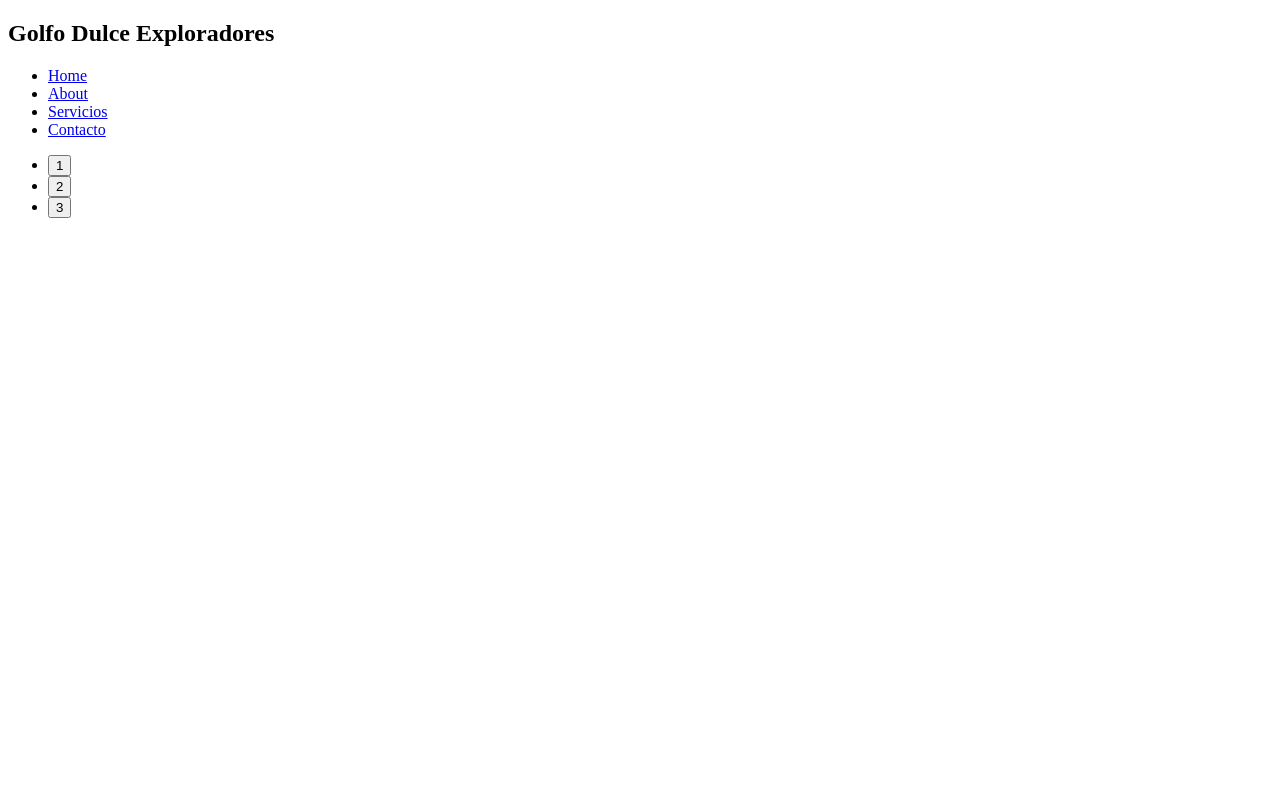
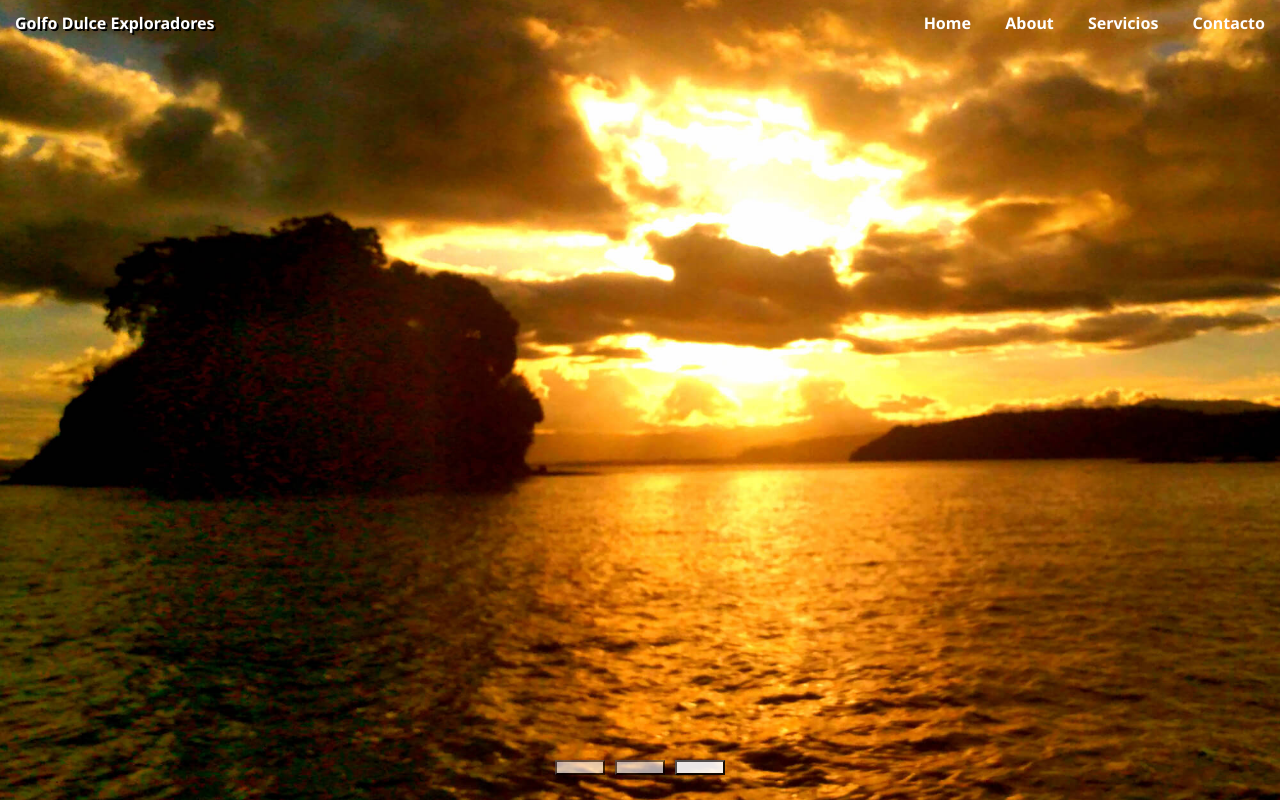
Before and after one commit to juulio/golfo-dulce-exploradores, a plain HTML site: page index.html in a window 1280 px wide. Drawn offline with nearby package versions, Linux system fonts and the light colour scheme; the site is published under a folder, as on GitHub Pages, so addresses that start at the root find nothing; placeholder pictures from the web are drawn by us.

Commit message:
Updating css paths

```diff
--- a/index.html
+++ b/index.html
@@ -8,8 +8,8 @@
   <meta name="description" content="Golfo Dulce Exploradores">
   <meta name="author" content="Golf Dulce Exploradores">
   <meta name="viewport" content="width=device-width, initial-scale=1">
-  <link rel="stylesheet" href="/css/slick.css">
-  <link rel="stylesheet" href="/css/styles.css">
+  <link rel="stylesheet" href="./css/slick.css">
+  <link rel="stylesheet" href="./css/styles.css">
 </head>
 
 <body>
```
